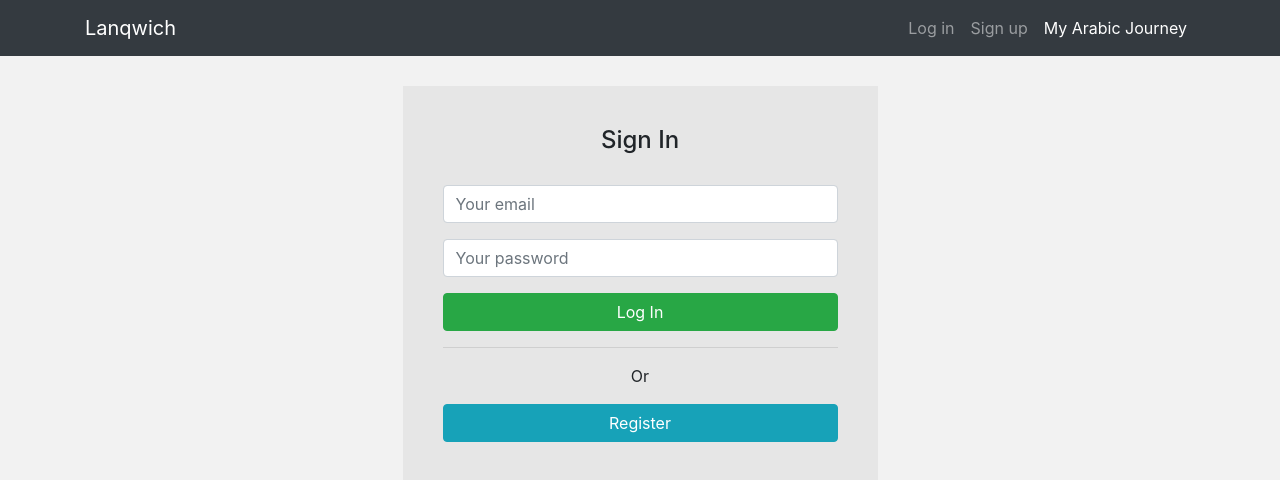
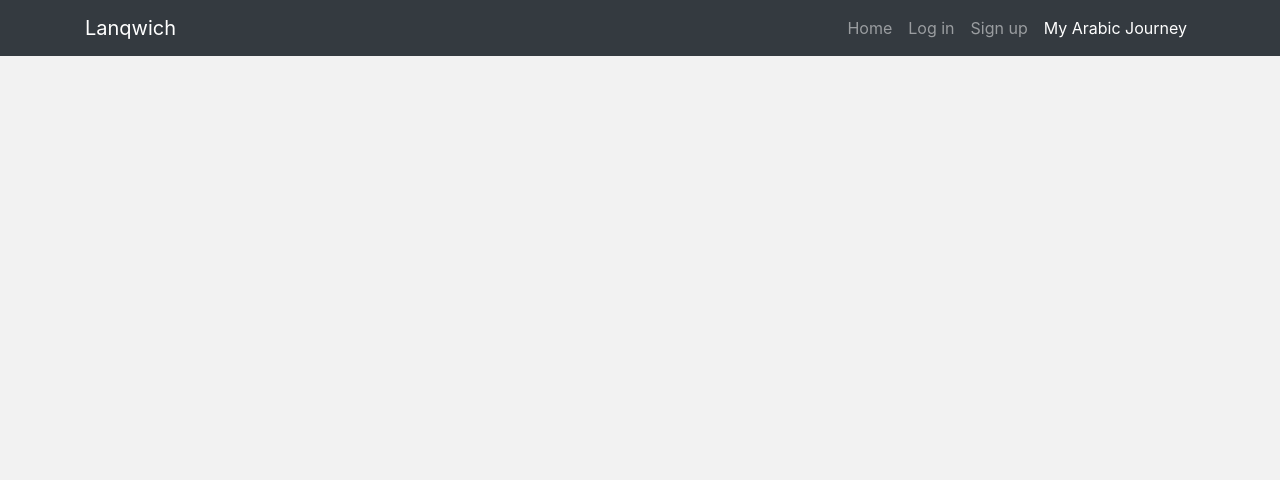
Before and after one commit to agdevhub/lanqwich, a React (Create React App) app in the folder frontend/: page / in a window 1280 px wide. Before the commit this address led to /login. Shown: the top 480 px of the page. Built offline with nearby package versions, Linux system fonts and the light colour scheme.

Commit message:
create empty Landing page and corresponding routing logic

```diff
--- a/frontend/src/App.js
+++ b/frontend/src/App.js
@@ -46,7 +46,7 @@ export default class App extends React.Component {
               component={LearningUnitList}
             />
             <Route path="/tiny-editor/:learningUnitId" component={TinyEditor} />
-            <Redirect exact from="/" to="/learning-path" />
+            <Redirect exact from="/" to="/" />
           </Switch>
         </React.Fragment>
       </Provider>
--- a/frontend/src/Navbar/Navbar.js
+++ b/frontend/src/Navbar/Navbar.js
@@ -40,6 +40,11 @@ class Navbar extends React.Component {
                   Home <span class="sr-only">(current)</span>
                 </Link>
               </li> */}
+              <li class="nav-item">
+                <Link className="nav-link" to="/">
+                  Home
+                </Link>
+              </li>
               <li class="nav-item">
                 <Link className="nav-link" to="/login" style={{ "display": this.props.auth.isAuthenticated ? "none" : ""}}>
                   Log in
```
Also changed, not shown: frontend/src/Landing/Landing.js (added).
